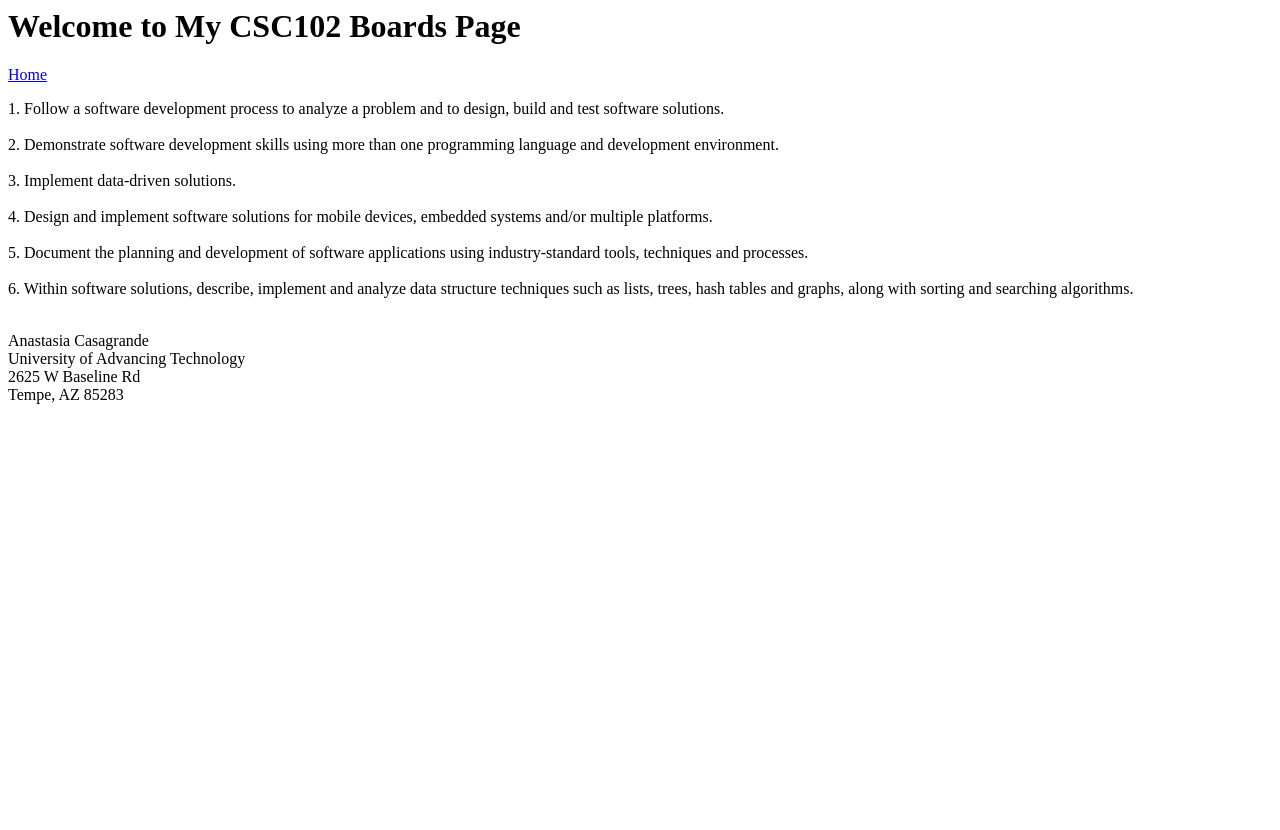
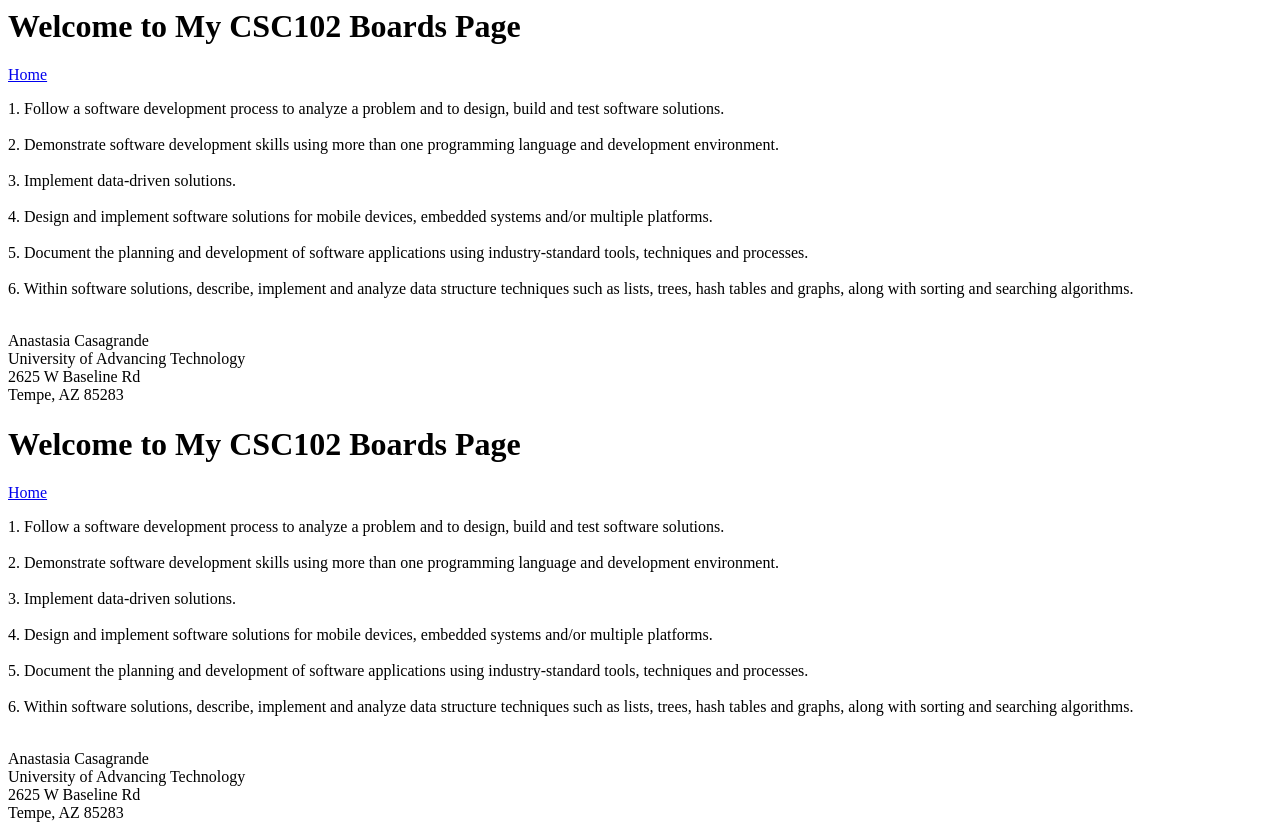
Before and after one commit to SephissVR/Index-project, a plain HTML site: page Boards.html in a window 1280 px wide. Before the commit the page ends 800 px from the top, so only its background shows below. Drawn offline with Linux system fonts and the light colour scheme.

Commit message:
Update Boards.html

```diff
--- a/Boards.html
+++ b/Boards.html
@@ -5,7 +5,46 @@
     <meta charset="UTF-8">
     <meta name="viewport" content="width=device-width, initial-scale=1.0">
     <title>CSC102 Boards Page</title>
+</head><!-- Anastasia Casagrande, 9/21-->
+<!-- Doctype information-->
+<!doctype html>
+<html lang="en">
+<head>
+    <meta charset="UTF-8">
+    <meta name="viewport" content="width=device-width, initial-scale=1.0">
+    <title>CSC102 Boards Page</title>
 </head>
+<body>
+    <h1> Welcome to My CSC102 Boards Page</h1>
+    <!-- navigation to new HTML-->
+<nav><a href="./Index.html">Home</a></nav>
+<!--Paragraph or text in a file <br> is a space-->
+<P>
+    1. Follow a software development process to analyze a problem and to design, build and test software solutions.
+    <br>
+    <br>
+    2. Demonstrate software development skills using more than one programming language and development environment.
+    <br>
+    <br>
+    3. Implement data-driven solutions.
+    <br>
+    <br>
+    4. Design and implement software solutions for mobile devices, embedded systems and/or multiple platforms.
+    <br>
+    <br>
+    5. Document the planning and development of software applications using industry-standard tools, techniques and
+    processes.
+    <br>
+    <br>
+    6. Within software solutions, describe, implement and analyze data structure techniques such as lists, trees, hash tables and
+    graphs, along with sorting and searching algorithms.
+</P>
+<br> Anastasia Casagrande
+<br> University of Advancing Technology
+<br> 2625 W Baseline Rd
+<br> Tempe, AZ 85283
+</body>
+</html>
 <body>
     <h1> Welcome to My CSC102 Boards Page</h1>
 <a href="./Index.html">Home</a>
```
